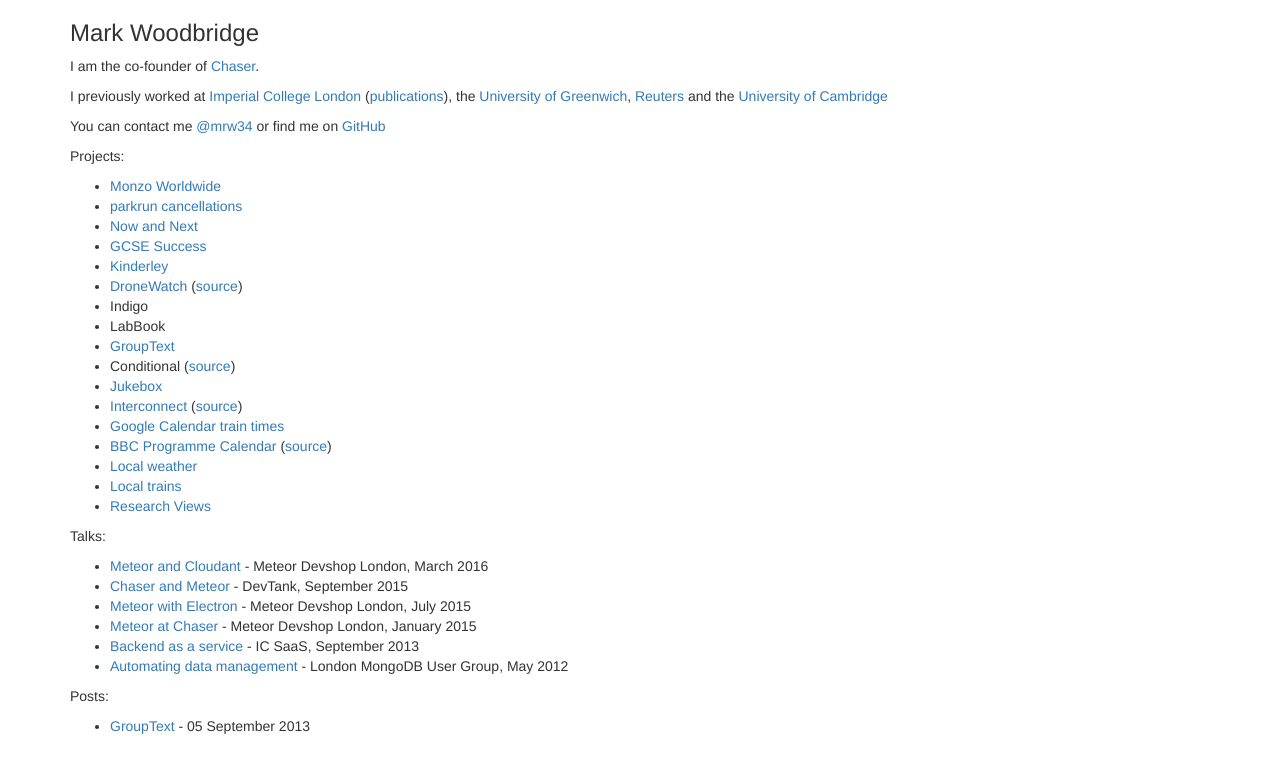
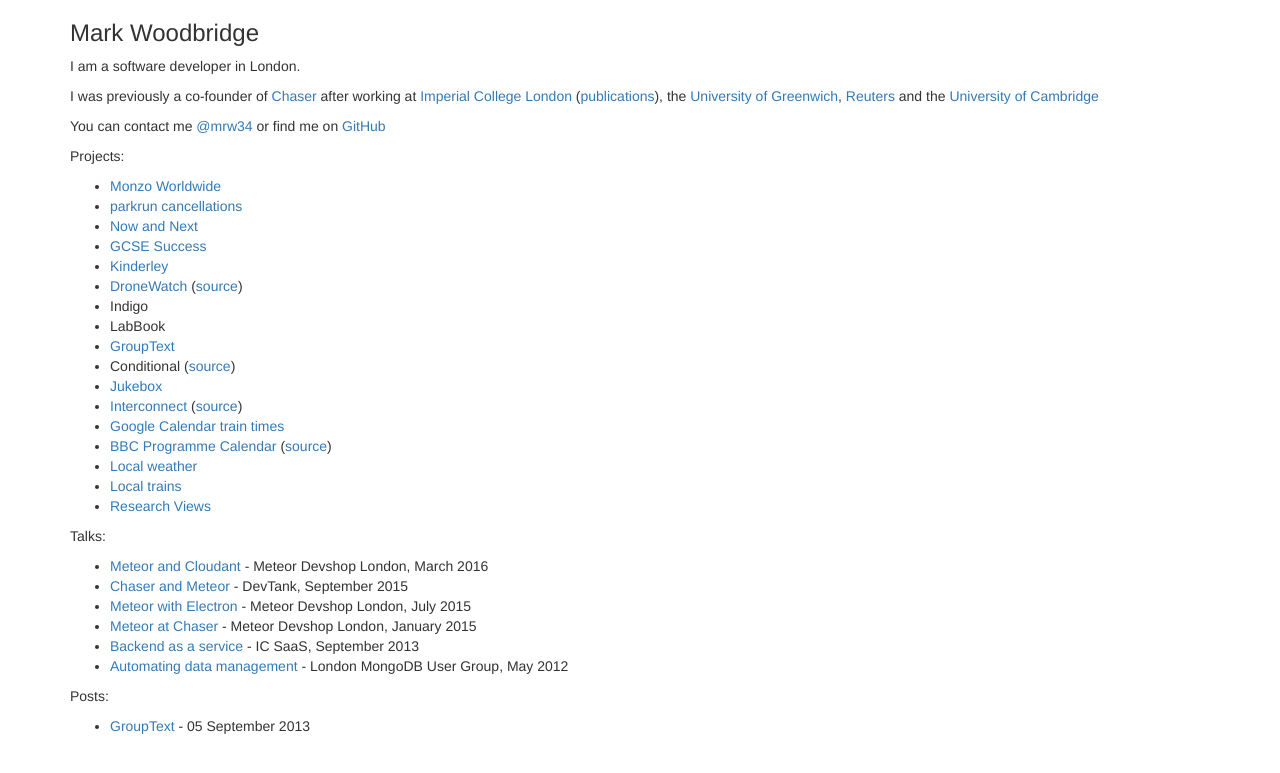
Before and after one commit to mrw34/mrw34.github.com, a Jekyll site: the page built from index.html, in a window 1280 px wide. Shown: the top 773 px of the page. Built offline with Jekyll 4.4.1, drawn with Linux system fonts in a browser that asks for light colours.

Commit message:
Update affiliations

```diff
--- a/index.html
+++ b/index.html
@@ -4,8 +4,8 @@
 ---
 <div itemscope itemtype="http://schema.org/Person">
 	<h3 itemprop="name">Mark Woodbridge</h3>
-	<p>I am the <span itemprop="jobTitle">co-founder<span> of <a href="https://www.chaser.io/" itemprop="affiliation">Chaser</a>.</p>
-	<p>I previously worked at <a href="http://www.imperial.ac.uk/integrative-systems-biology">Imperial College London</a> (<a href="http://orcid.org/0000-0002-0650-9751">publications</a>), the <a href="http://www.gre.ac.uk/it-and-library/about">University of Greenwich</a>, <a href="http://thomsonreuters.com/en/products-services/financial.html">Reuters</a> and the <a href="http://www.flymine.org/" itemprop="alumniOf">University of Cambridge</a></p>
+	<p>I am a software developer in London.</p>
+	<p>I was previously a co-founder of <a href="https://www.chaser.io/">Chaser</a> after working at <a href="http://www.imperial.ac.uk/integrative-systems-biology">Imperial College London</a> (<a href="http://orcid.org/0000-0002-0650-9751">publications</a>), the <a href="http://www.gre.ac.uk/it-and-library/about">University of Greenwich</a>, <a href="http://thomsonreuters.com/en/products-services/financial.html">Reuters</a> and the <a href="http://www.flymine.org/" itemprop="alumniOf">University of Cambridge</a></p>
 	<p>You can contact me <a href="https://twitter.com/mrw34" itemprop="contactPoint">@mrw34</a> or find me on <a href="https://github.com/mrw34?tab=repositories">GitHub</a></p>
 	<p>Projects:</p>
 	<ul>
```
